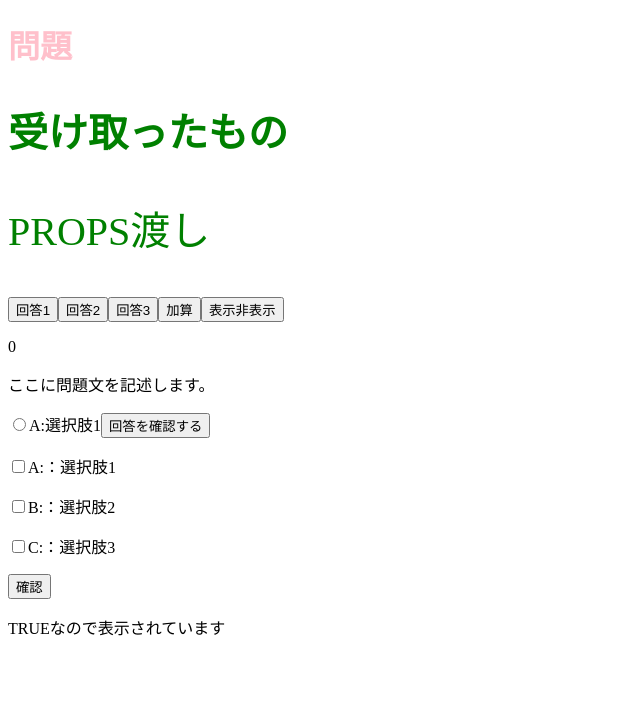
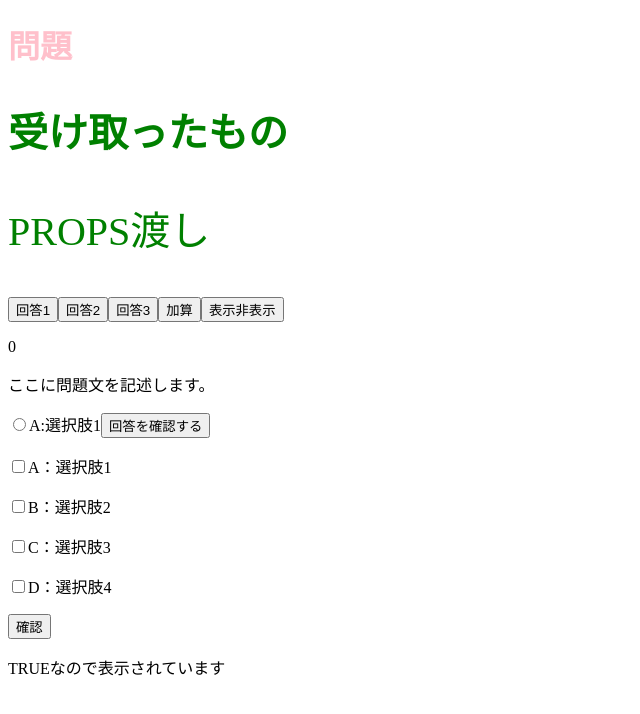
Before and after one commit to tatsuki-iketsu/practice_exam_react, a React (Create React App) app: page / in a window 1280 px wide. Shown: the top 714 px of the page, without its empty margins (0-640 px from the left). Built offline with nearby package versions, Linux system fonts and the light colour scheme.

Commit message:
問題データを入れ子に修正

```diff
--- a/src/components/ExamSet.jsx
+++ b/src/components/ExamSet.jsx
@@ -1,8 +1,40 @@
 import React from "react";
 const NO_SELECTED = "回答が選択されていません"
 const ExamDisplay = () =>{
-    // 問題回答セット
-    const selectAnswer = [
+
+    // 問題問い合わせセット
+    const examData = {
+      setExam:[{
+        setItem : '問題1',
+        question : '問題内容',
+        multipleAnswers : true,
+        selectAnswers : [
+          {
+              item :'A',
+              content : '選択肢1',
+              correctAnswer:true
+          },
+          {
+              item :'B',
+              content : '選択肢2',
+              correctAnswer:true
+          },
+          {
+              item :'C',
+              content : '選択肢3',
+              correctAnswer:false
+          },
+          {
+              item :'D',
+              content : '選択肢4',
+              correctAnswer:false
+          }
+      ]
+    },{
+      setItem : '問題1',
+      question : '問題内容',
+      multipleAnswers : true,
+      selectAnswers : [
         {
             item :'A',
             content : '選択肢1',
@@ -17,15 +49,14 @@ const ExamDisplay = () =>{
             item :'C',
             content : '選択肢3',
             correctAnswer:false
+        },
+        {
+            item :'D',
+            content : '選択肢4',
+            correctAnswer:false
         }
     ]
-
-    // 問題問い合わせセット
-    const setExam = {
-        setItem : '問題1',
-        question : '問題内容',
-        multipleAnswers : true,
-        selectAnswers : {selectAnswer}
+  }]
 
     }
 
@@ -46,7 +77,7 @@ const ExamDisplay = () =>{
         {selectedChecks.forEach((check) => (
           selectedAns.push(check.value)
               ))}
-        return selectedAns;
+        return `選択した回答：${selectedAns}`;
 
     };
 
@@ -55,7 +86,7 @@ const ExamDisplay = () =>{
         let checks = document.querySelectorAll(
             `input[name=${name}]:checked`
           );
-          alert(`選択した回答：${selectedAnserGet(checks)}`);
+          alert(`${selectedAnserGet(checks)}`);
     };
 
     return (
@@ -64,14 +95,13 @@ const ExamDisplay = () =>{
 
     <div>
     <input type="radio" id="a" name="drone" value="huey" />
-    <label htmlFor={selectAnswer[0].item}><span>{selectAnswer[0].item}:{selectAnswer[0].content}</span></label>
-    <button onClick={()=>onClickAnser(selectAnswer[0])}>回答を確認する</button>
+    <label htmlFor={examData.setExam[0].selectAnswers[0].item}><span>{examData.setExam[0].selectAnswers[0].item}:{examData.setExam[0].selectAnswers[0].content}</span></label>
+    <button onClick={()=>onClickAnser(examData.setExam[0].selectAnswers[0])}>回答を確認する</button>
   </div>
 
   <div>
   <form name="aaa">
-
-      {selectAnswer.map((Answer) => (
+      {examData.setExam[0].selectAnswers.map((Answer) => (
         <>
         <p>
      <input
@@ -80,7 +110,7 @@ const ExamDisplay = () =>{
         id = {Answer.item}
         value ={Answer.item}
       />
-      <label htmlFor={Answer.item}>{Answer.item}:：{Answer.content}</label>
+      <label htmlFor={Answer.item}>{Answer.item}：{Answer.content}</label>
       </p>
         </>
 
```
